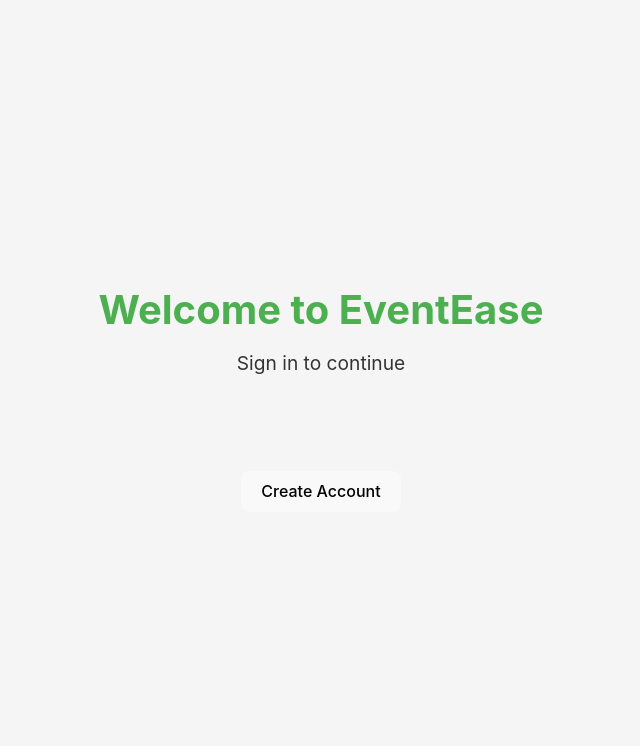
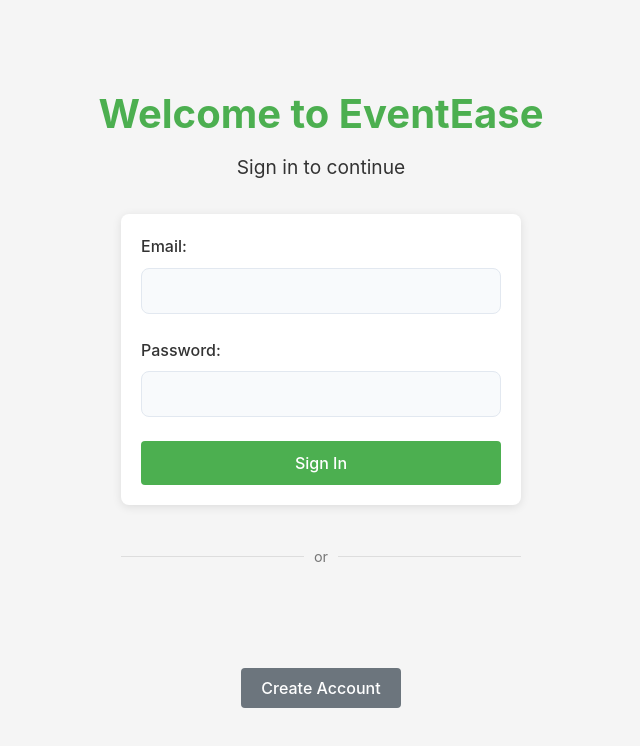
Before and after one commit to treyguinn02/EventEaseFork, a React (Vite) app: page / in a window 1280 px wide. Shown: the top 746 px of the page, without its empty margins (319-959 px from the left). Built offline with nearby package versions, Linux system fonts and the light colour scheme.

Commit message:
Add files via upload

```diff
--- a/src/App.jsx
+++ b/src/App.jsx
@@ -275,18 +275,24 @@
       default:
         return <Home setActiveTab={setActiveTab}/>;
     }
-  };
-  // If the user is not logged in, show the Login screen or Account Creation
+  };  // If the user is not logged in, show the Login screen or Account Creation
   if (!user) {
     if (showAccountCreation) {
       return (
         <AccountCreation
-          onAccountCreated={() => {
-            // After account creation, redirect to Home page by setting the user
-            // In a real app, you would save user data returned from your backend
-            const tempUserData = { profile: { name: 'New User' }, token: 'temp-token' };
-            setUser(tempUserData);
-            localStorage.setItem('user', JSON.stringify(tempUserData)); // Persist login
+          onAccountCreated={(userData) => {
+            // After account creation, save user data and redirect to Home page
+            const userProfile = {
+              profile: {
+                name: userData.name,
+                given_name: userData.firstName,
+                family_name: userData.lastName,
+                email: userData.email
+              },
+              token: 'user-created-token'
+            };
+            setUser(userProfile);
+            localStorage.setItem('user', JSON.stringify(userProfile)); // Persist login
             setActiveTab('Home');
           }}
           onCancel={() => setShowAccountCreation(false)} // Allow going back to login
--- a/src/components/AccountCreation/index.jsx
+++ b/src/components/AccountCreation/index.jsx
@@ -5,13 +5,27 @@
   const [showPassword, setShowPassword] = useState(false);
   const [password, setPassword] = useState('');
   const [confirmPassword, setConfirmPassword] = useState('');
+  const [firstName, setFirstName] = useState('');
+  const [lastName, setLastName] = useState('');
+  const [email, setEmail] = useState('');
   const [username, setUsername] = useState('');
   const togglePasswordVisibility = () => {
     setShowPassword((prevState) => !prevState);
   };
-
   const handleUsernameChange = (e) => {
     setUsername(e.target.value);
+  };
+
+  const handleFirstNameChange = (e) => {
+    setFirstName(e.target.value);
+  };
+
+  const handleLastNameChange = (e) => {
+    setLastName(e.target.value);
+  };
+
+  const handleEmailChange = (e) => {
+    setEmail(e.target.value);
   };
 
   const handlePasswordChange = (e) => {
@@ -21,14 +35,13 @@
   const handleConfirmPasswordChange = (e) => {
     setConfirmPassword(e.target.value);
   };
-
   const isPasswordMatch = password === confirmPassword;
 
   const handleSubmit = (e) => {
     e.preventDefault();
 
     // Form validation
-    if (!username || !password || !isPasswordMatch) {
+    if (!username || !password || !isPasswordMatch || !firstName || !lastName || !email) {
       alert('Please fill all fields and make sure passwords match');
       return;
     }
@@ -36,15 +49,59 @@
     // In a real app, you would send this data to your backend
     console.log('Account created with username:', username);
 
-    // Call the callback to navigate to the Home page
+    // Create user data object with profile information
+    const userData = {
+      name: `${firstName} ${lastName}`,
+      firstName,
+      lastName,
+      email,
+      username
+    };
+
+    // Call the callback to navigate to the Home page with user data
     if (onAccountCreated) {
-      onAccountCreated();
+      onAccountCreated(userData);
     }
-  };
-  return (
+  };  return (
     <div className="account-creation-container">
       <h1>Create Your Account</h1>
       <form onSubmit={handleSubmit}>
+        <div className="form-group">
+          <label htmlFor="firstName">First Name:</label>
+          <input
+            type="text"
+            id="firstName"
+            name="firstName"
+            value={firstName}
+            onChange={handleFirstNameChange}
+            required
+          />
+        </div>
+
+        <div className="form-group">
+          <label htmlFor="lastName">Last Name:</label>
+          <input
+            type="text"
+            id="lastName"
+            name="lastName"
+            value={lastName}
+            onChange={handleLastNameChange}
+            required
+          />
+        </div>
+
+        <div className="form-group">
+          <label htmlFor="email">Email:</label>
+          <input
+            type="email"
+            id="email"
+            name="email"
+            value={email}
+            onChange={handleEmailChange}
+            required
+          />
+        </div>
+
         <div className="form-group">
           <label htmlFor="username">Username:</label>
           <input
--- a/src/components/Login/index.jsx
+++ b/src/components/Login/index.jsx
@@ -1,24 +1,111 @@
-import React from 'react';
+import React, { useState } from 'react';
 import { GoogleOAuthProvider, GoogleLogin } from '@react-oauth/google';
 import { jwtDecode } from 'jwt-decode'; // Correct named import
 import './styles.css';
+
 const Login = ({ onLoginSuccess, onSignup }) => {
-  const handleSuccess = (credentialResponse) => {
+  const [email, setEmail] = useState('');
+  const [password, setPassword] = useState('');
+  const [errorMessage, setErrorMessage] = useState('');
+
+  const handleEmailChange = (e) => {
+    setEmail(e.target.value);
+  };
+
+  const handlePasswordChange = (e) => {
+    setPassword(e.target.value);
+  };
+
+  const handleGoogleSuccess = (credentialResponse) => {
     const decoded = jwtDecode(credentialResponse.credential);
     console.log('Google Login Success:', decoded);
+
+    // Extract relevant profile information from Google response
+    // Google OAuth provides name, given_name, family_name, email, etc.
     onLoginSuccess({ profile: decoded, token: credentialResponse.credential });
   };
 
-  const handleError = () => {
+  const handleGoogleError = () => {
     console.error('Google Login Failed');
+    setErrorMessage('Google login failed. Please try again.');
   };
 
+  const handleEmailLogin = (e) => {
+    e.preventDefault();
+
+    // Validate form
+    if (!email || !password) {
+      setErrorMessage('Please enter both email and password');
+      return;
+    }
+
+    // In a real app, you would verify credentials with your backend
+    // For this example, we'll simulate a successful login
+    console.log('Email Login Success:', email);
+
+    // Extract first name and last name from email (simple simulation)
+    const username = email.split('@')[0];
+    const nameParts = username.includes('.') ?
+      username.split('.') :
+      [username, '']; // Default if we can't split
+
+    const userData = {
+      profile: {
+        name: `${nameParts[0]} ${nameParts[1]}`.trim(),
+        given_name: nameParts[0],
+        family_name: nameParts[1] || '',
+        email: email
+      },
+      token: 'email-login-token'
+    };
+
+    onLoginSuccess(userData);
+  };
   return (
     <GoogleOAuthProvider clientId="945543904789-6l24jog44pla67i2q9a223lv7upgapq6.apps.googleusercontent.com">
       <div className="login-container">
         <h1>Welcome to EventEase</h1>
         <p>Sign in to continue</p>
-        <GoogleLogin onSuccess={handleSuccess} onError={handleError} />
+
+        {/* Email/Password Login Form */}
+        <form onSubmit={handleEmailLogin} className="login-form">
+          {errorMessage && <div className="error-message">{errorMessage}</div>}
+          <div className="form-group">
+            <label htmlFor="email">Email:</label>
+            <input
+              type="email"
+              id="email"
+              name="email"
+              value={email}
+              onChange={handleEmailChange}
+              required
+            />
+          </div>
+          <div className="form-group">
+            <label htmlFor="password">Password:</label>
+            <input
+              type="password"
+              id="password"
+              name="password"
+              value={password}
+              onChange={handlePasswordChange}
+              required
+            />
+          </div>
+          <button type="submit" className="login-button">
+            Sign In
+          </button>
+        </form>
+
+        <div className="divider">
+          <span>or</span>
+        </div>
+
+        {/* Google Login */}
+        <div className="google-login-container">
+          <GoogleLogin onSuccess={handleGoogleSuccess} onError={handleGoogleError} />
+        </div>
+
         <button
           className="signup-button"
           onClick={onSignup}
--- a/src/components/Login/styles.css
+++ b/src/components/Login/styles.css
@@ -19,3 +19,95 @@
   color: var(--text-color);
   margin-bottom: 2rem;
 }
+
+/* Email/password login form styles */
+.login-form {
+  width: 100%;
+  max-width: 400px;
+  margin-bottom: 20px;
+  padding: 20px;
+  border-radius: 8px;
+  background-color: var(--card-bg-color, #fff);
+  box-shadow: 0 2px 10px rgba(0, 0, 0, 0.1);
+}
+
+.form-group {
+  margin-bottom: 15px;
+  text-align: left;
+}
+
+.form-group label {
+  display: block;
+  margin-bottom: 5px;
+  font-weight: 500;
+}
+
+.form-group input {
+  width: 100%;
+  padding: 10px;
+  border: 1px solid #ddd;
+  border-radius: 4px;
+  font-size: 1rem;
+}
+
+.login-button {
+  width: 100%;
+  padding: 12px;
+  background-color: var(--primary-color, #4a6eb5);
+  color: white;
+  border: none;
+  border-radius: 4px;
+  font-size: 1rem;
+  cursor: pointer;
+  transition: background-color 0.3s;
+}
+
+.login-button:hover {
+  background-color: var(--primary-dark-color, #3a5a95);
+}
+
+.divider {
+  display: flex;
+  align-items: center;
+  width: 100%;
+  max-width: 400px;
+  margin: 20px 0;
+}
+
+.divider::before,
+.divider::after {
+  content: "";
+  flex: 1;
+  border-bottom: 1px solid #ddd;
+}
+
+.divider span {
+  padding: 0 10px;
+  color: #777;
+  font-size: 0.9rem;
+}
+
+.google-login-container {
+  margin-bottom: 20px;
+}
+
+.signup-button {
+  background-color: var(--secondary-color, #6c757d);
+  color: white;
+  border: none;
+  border-radius: 4px;
+  padding: 10px 20px;
+  font-size: 1rem;
+  cursor: pointer;
+  transition: background-color 0.3s;
+}
+
+.signup-button:hover {
+  background-color: var(--secondary-dark-color, #5a6268);
+}
+
+.error-message {
+  color: #dc3545;
+  margin-bottom: 15px;
+  font-size: 0.9rem;
+}
```
